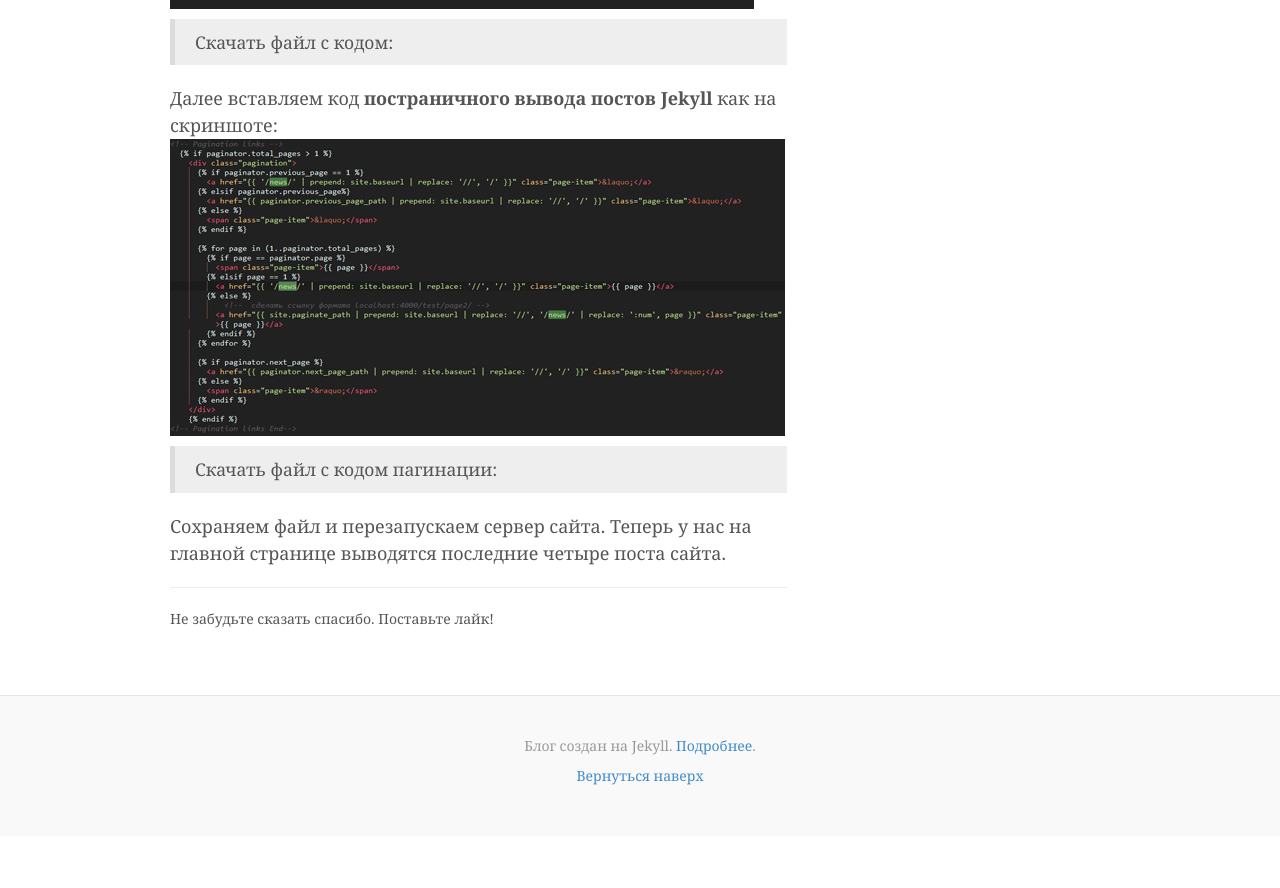
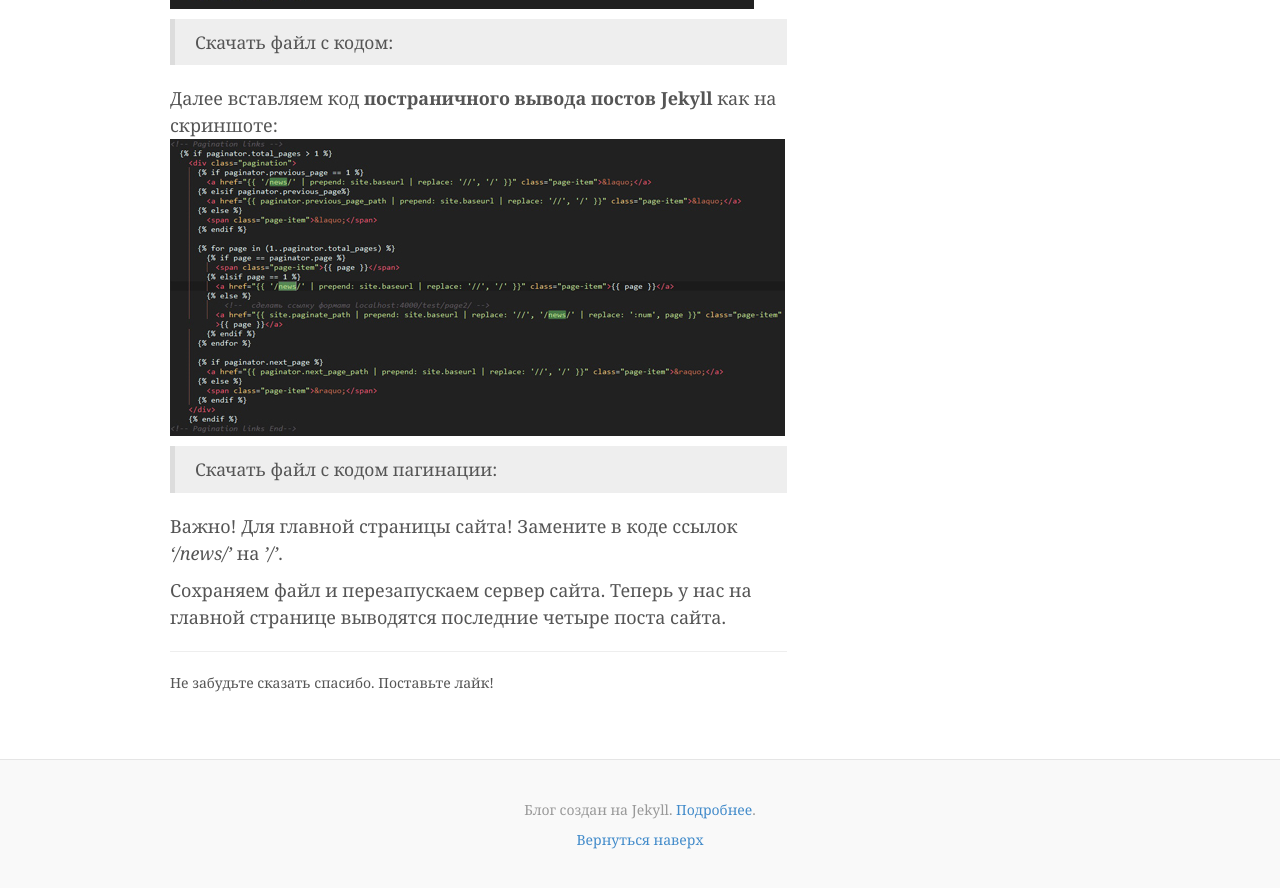
Before and after one commit to htmlblog/htmlblog.github.io, a Jekyll site: the page built from _posts/2017-04-15-paghinatsiia-jekyll-po-katieghoriiam.markdown, in a window 1280 px wide and 900 px high, scrolled down 2306 px. Shown: the top 888 px of the window. Built offline with Jekyll 4.4.1, drawn with Linux system fonts in a browser that asks for light colours; comment, search, counter and statistics services are not loaded; before the commit the page ends 3142 px from its top, so only the background shows below that.

Commit message:
Updated Paghinatsiia Jekyll Po Katieghoriiam

```diff
--- a/_posts/2017-04-15-paghinatsiia-jekyll-po-katieghoriiam.markdown
+++ b/_posts/2017-04-15-paghinatsiia-jekyll-po-katieghoriiam.markdown
@@ -65,4 +65,6 @@ layout: post
 ![jekyll-posts-category-paginate.jpg](/uploads/jekyll-posts-category-paginate.jpg)
 >Скачать файл с кодом пагинации:
 
+Важно! Для главной страницы сайта! Замените в коде ссылок *'/news/'* на *'/'*.
+
 Сохраняем файл и перезапускаем сервер сайта. Теперь у нас на главной странице выводятся последние четыре поста сайта.
```
